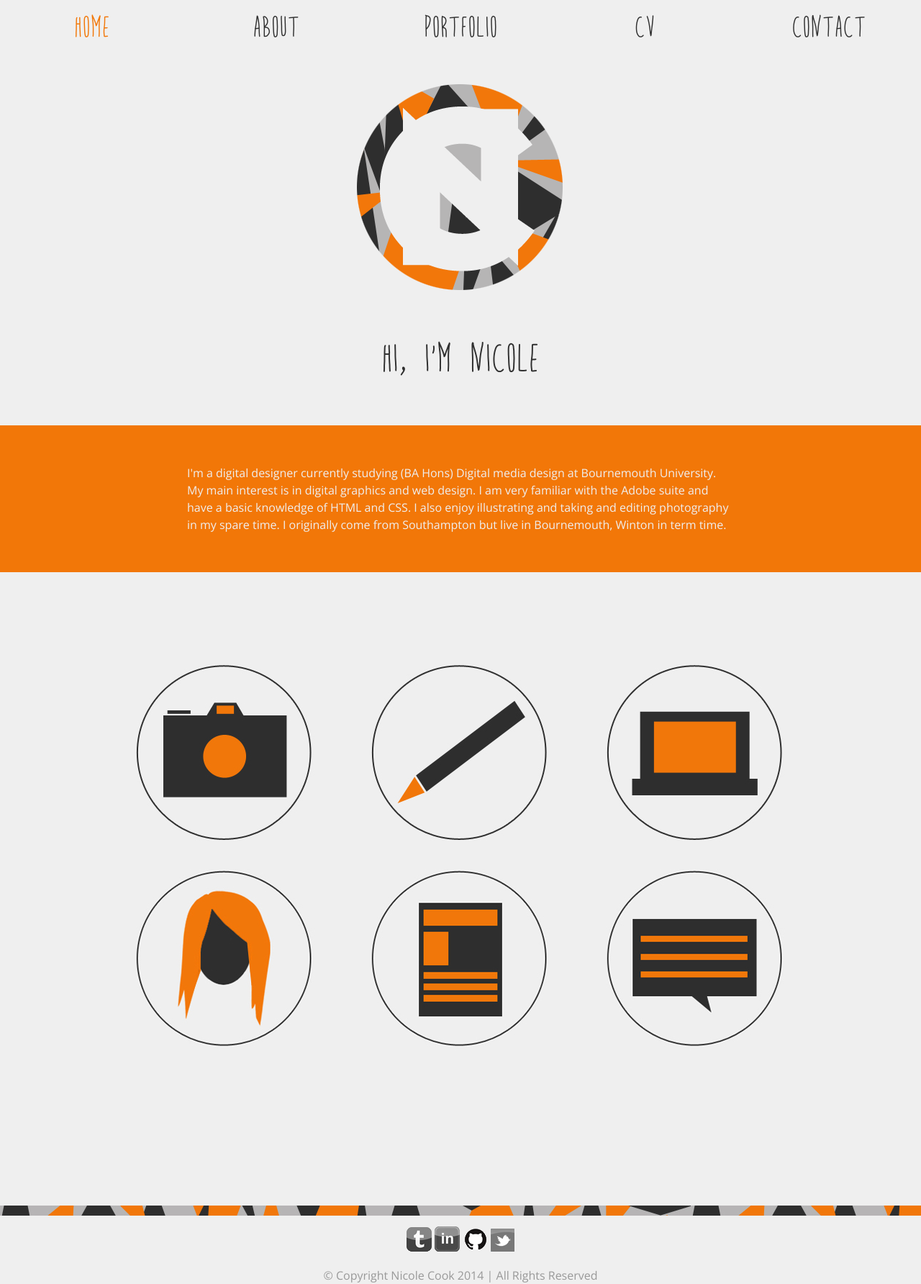
After one commit to nicoleee/portfolio_site, a PHP site: page / in a window 1280 px wide. The commit adds this page. Shown: the whole page at 72% size. Run offline with PHP 8.4, Linux system fonts and the light colour scheme; some libraries are stand-ins or nearby versions.

Commit message:
Created index.php, header & footer partials and main style changes

```diff
--- /dev/null
+++ b/css/queries/_1020.scss
@@ -0,0 +1,5 @@
+//Style changes for resolution 1020 and upwards
+
+.third {
+	width: columns(4);
+}
--- a/css/queries/_base.scss
+++ b/css/queries/_base.scss
@@ -15,6 +15,12 @@
 
 }
 
+/*-------------Colours---------------*/
+
+$orange: #f27708;
+$off-white: #efefef;
+$grey: #2e2e2e;
+
 /*---------Basic Reset---------*/
 
 * {
@@ -31,6 +37,11 @@ html, body {
 	padding: 0 0 0 0;
 	margin: 0 0 0 0;
 	height: 100%;
+}
+
+body {
+	background: $off-white;
+	color: $grey;
 }
 
 /*---------Typography Settings---------*/
@@ -71,6 +82,7 @@ $h4-margin-bottom: 1 * $h4-line;
 
 .h1, .h2, .h3, .h4 {
 	font-family: "Bite Bullet";
+	font-weight: normal;
 }
 
 .h1 {
@@ -100,14 +112,8 @@ $h4-margin-bottom: 1 * $h4-line;
 p {
 	font-size: $base-font-size;
 	line-height: $base-line-height;
-	margin: $h1-margin-top 0 $h1-margin-bottom 0;
+	margin: 1.5rem 0 1.5rem 0;
 }
-
-/*-------------Colours---------------*/
-
-$orange: #f27708;
-$off-white: #efefef;
-$grey: #2e2e2e;
 
 /*-------------Size / Primitives---------------*/
 
@@ -115,14 +121,19 @@ $grey: #2e2e2e;
 	@include clearfix();
 }
 
+.section--full-height {
+	height: 100%;
+}
+
 .container {
 	width: 100%;
 	max-width: 1020px;
 	margin: 0 auto 0 auto;
 	@include clearfix();
+	padding: 0 20px;
 }
 
-.container--padded {
+.section--padded {
 	padding: 30px 0;
 }
 
@@ -172,10 +183,23 @@ img {
 	text-align: center;
 }
 
+//this classes pushes stuff down the navigation height
+.push-down {
+	margin-top: 80px;
+}
+
 /*-------------Text Modiers---------------*/
 
 .text--white {
 	color: $off-white;
+}
+
+.constrained {
+	p {
+		max-width: $measure;
+		margin-left: auto;
+		margin-right: auto;
+	}
 }
 
 /*-------------background Modifers---------------*/
@@ -184,8 +208,65 @@ img {
 	background: $orange;
 }
 
+.background--off-white {
+	background: $off-white;
+}
+
 /*===========================================
 				MAIN THEME
 =============================================*/
 
 /*-------------Navs / Menu Stuff ---------------*/
+
+.nav {
+	position:fixed;
+	top:0;
+	left:0;
+	@include clearfix();
+	ul {
+		padding: 0 0 0 0;
+		margin: 0 0 0 0;
+
+		li {
+			list-style:none;
+			float: left;
+			width: columns(2.4);
+
+			a {
+				display:block;
+				text-align:center;
+				font-family: "Bite Bullet", sans-serif;
+				color: $grey;
+				padding: 10px 15px;
+				text-decoration: none;
+				font-size: 40px;
+
+				&:hover {
+					color: $orange;
+				}
+			}
+		}
+	}
+}
+
+/*-------------Footer Styles---------------*/
+
+.banner {
+	background: url('../media/banner.jpg') repeat-x;
+	height:14px;
+}
+
+.social-links {
+	padding: 15px 0 15px 0;
+	margin: 0 0 0 0;
+	text-align:center;
+	li {
+		display: inline-block;
+		list-style:none;
+	}
+}
+
+.copyright {
+	margin-top: 0;
+	color: #999;
+}
--- /dev/null
+++ b/css/style.css
@@ -0,0 +1,192 @@
+@import url(http://fonts.googleapis.com/css?family=Open+Sans);
+/*---------FONT FACE---------*/
+@font-face {
+  font-family: 'Bite Bullet';
+  src: url("../fonts/bitebullet-webfont.eot");
+  src: url("../fonts/bitebullet-webfont.eot?#iefix") format("embedded-opentype"), url("../fonts/bitebullet-webfont.woff2") format("woff2"), url("../fonts/bitebullet-webfont.woff") format("woff"), url("../fonts/bitebullet-webfont.ttf") format("truetype"), url("../fonts/bitebullet-webfont.svg#bite___bulletmedium") format("svg");
+  font-weight: normal;
+  font-style: normal; }
+/*-------------Colours---------------*/
+/*---------Basic Reset---------*/
+* {
+  -webkit-box-sizing: border-box;
+  -moz-box-sizing: border-box;
+  -ms-box-sizing: border-box;
+  -o-box-sizing: border-box;
+  box-sizing: border-box; }
+
+html {
+  font-size: 1em;
+  line-height: 1.5;
+  font-family: "Open Sans", sans-serif; }
+
+html, body {
+  padding: 0 0 0 0;
+  margin: 0 0 0 0;
+  height: 100%; }
+
+body {
+  background: #efefef;
+  color: #2e2e2e; }
+
+/*---------Typography Settings---------*/
+/*---------Typography---------*/
+.h1, .h2, .h3, .h4 {
+  font-family: "Bite Bullet";
+  font-weight: normal; }
+
+.h1 {
+  font-size: 3.375rem;
+  line-height: 4.5rem;
+  margin: 3rem 0 1.5rem 0; }
+
+.h2 {
+  font-size: 2.25rem;
+  line-height: 3rem;
+  margin: 3rem 0 1.5rem 0; }
+
+.h3 {
+  font-size: 1.5rem;
+  line-height: 1.5rem;
+  margin: 1.5rem 0 1.5rem 0; }
+
+.h4 {
+  font-size: 1rem;
+  line-height: 1.5rem;
+  margin: 1.5rem 0 1.5rem 0; }
+
+p {
+  font-size: 1rem;
+  line-height: 1.5rem;
+  margin: 1.5rem 0 1.5rem 0; }
+
+/*-------------Size / Primitives---------------*/
+.section:before, .section:after {
+  content: " ";
+  display: table; }
+.section:after {
+  clear: both; }
+
+.section--full-height {
+  height: 100%; }
+
+.container {
+  width: 100%;
+  max-width: 1020px;
+  margin: 0 auto 0 auto;
+  padding: 0 20px; }
+  .container:before, .container:after {
+    content: " ";
+    display: table; }
+  .container:after {
+    clear: both; }
+
+.section--padded {
+  padding: 30px 0; }
+
+.full {
+  width: 100%; }
+
+.three-quarters {
+  width: 100%; }
+
+.two-thirds {
+  width: 100%; }
+
+.half {
+  width: 100%; }
+
+.third {
+  width: 100%; }
+
+.quarter {
+  width: 100%; }
+
+img {
+  max-width: 100%; }
+
+.media-holder {
+  text-align: center; }
+
+/*-------------Layout Helpers---------------*/
+.left {
+  float: left; }
+
+.right {
+  float: right; }
+
+.align-center {
+  text-align: center; }
+
+.push-down {
+  margin-top: 80px; }
+
+/*-------------Text Modiers---------------*/
+.text--white {
+  color: #efefef; }
+
+.constrained p {
+  max-width: 760px;
+  margin-left: auto;
+  margin-right: auto; }
+
+/*-------------background Modifers---------------*/
+.background--orange {
+  background: #f27708; }
+
+.background--off-white {
+  background: #efefef; }
+
+/*===========================================
+				MAIN THEME
+=============================================*/
+/*-------------Navs / Menu Stuff ---------------*/
+.nav {
+  position: fixed;
+  top: 0;
+  left: 0; }
+  .nav:before, .nav:after {
+    content: " ";
+    display: table; }
+  .nav:after {
+    clear: both; }
+  .nav ul {
+    padding: 0 0 0 0;
+    margin: 0 0 0 0; }
+    .nav ul li {
+      list-style: none;
+      float: left;
+      width: 20%; }
+      .nav ul li a {
+        display: block;
+        text-align: center;
+        font-family: "Bite Bullet", sans-serif;
+        color: #2e2e2e;
+        padding: 10px 15px;
+        text-decoration: none;
+        font-size: 40px; }
+        .nav ul li a:hover {
+          color: #f27708; }
+
+/*-------------Footer Styles---------------*/
+.banner {
+  background: url("../media/banner.jpg") repeat-x;
+  height: 14px; }
+
+.social-links {
+  padding: 15px 0 15px 0;
+  margin: 0 0 0 0;
+  text-align: center; }
+  .social-links li {
+    display: inline-block;
+    list-style: none; }
+
+.copyright {
+  margin-top: 0;
+  color: #999; }
+
+@media screen and (min-width: 1020px) {
+  .third {
+    width: 33.33333%; } }
+
+/*# sourceMappingURL=style.css.map */
--- a/css/style.scss
+++ b/css/style.scss
@@ -1,3 +1,7 @@
 @import url(http://fonts.googleapis.com/css?family=Open+Sans);
 @import 'defaults.scss';
 @import 'queries/base.scss';
+
+@media screen and (min-width: 1020px) {
+	@import 'queries/1020.scss';
+}
--- /dev/null
+++ b/index.php
@@ -0,0 +1,46 @@
+<?php
+require 'php/header.php';
+?>
+<div class="section section--padded full push-down">
+	<div class="container">
+		<div class="media-holder logo">
+			<img src="media/logo.png" alt="Nicole Cook Logo">
+			<h1 class="h1">Hi, I'm Nicole</h1>
+		</div>
+	</div>
+</div>
+<div class="section section--padded full background--orange">
+	<div class="container constrained">
+		<p class="text--white">I'm a digital designer currently studying (BA Hons) Digital media design at Bournemouth University.
+			My main interest is in digital graphics and web design.
+			I am very familiar with the Adobe suite and have a basic knowledge of HTML and CSS. I also enjoy illustrating
+			and taking and editing photography in my spare time. I originally come from Southampton but live in Bournemouth, Winton
+			in term time.</p>
+	</div>
+</div>
+<div class="section section--padded section--full-height push-down">
+	<div class="container">
+		<div class="third media-holder left">
+			<a href="#"><img src="media/photog.jpg"></a>
+		</div>
+		<div class="third media-holder left">
+			<a href="#"><img src="media/pencil.jpg"></a>
+		</div>
+		<div class="third media-holder left">
+			<a href="#"><img src="media/laptop.jpg"></a>
+		</div>
+		<div class="third media-holder left">
+			<a href="#"><img src="media/about.jpg"></a>
+		</div>
+		<div class="third media-holder left">
+			<a href="#"><img src="media/cv.jpg"></a>
+		</div>
+		<div class="third media-holder left">
+			<a href="#"><img src="media/contact.jpg"></a>
+		</div>
+	</div>
+</div>
+
+<?php
+require 'php/footer.php';
+ ?>
--- /dev/null
+++ b/php/footer.php
@@ -0,0 +1,20 @@
+	<footer class="footer full">
+		<div class="banner"></div>
+		<ul class="social-links">
+				<li>
+					<a href="#"><img src="media/tumblr.png"></a>
+				</li>
+				<li>
+					<a href="#"><img src="media/linkedin.png"></a>
+				</li>
+				<li>
+					<a href="#"><img src="media/github.png"></a>
+				</li>
+				<li>
+					<a href="#"><img src="media/twitter.png"></a>
+				</li>
+		</ul>
+		<p class="align-center copyright"> &copy; Copyright Nicole Cook 2014 | All Rights Reserved</p>
+	</footer>
+	</body>
+</html>
--- /dev/null
+++ b/php/header.php
@@ -0,0 +1,20 @@
+<!DOCTYPE html>
+<html>
+	<head>
+		<title>Nicole Cook | Digital Designer</title>
+		<link rel="stylesheet" href="css/style.css">
+	</head>
+	<body>
+	<div class="section full">
+		<div class="container">
+			<nav class="nav full background--off-white">
+				<ul>
+					<li><a href="#">Home</a></li>
+					<li><a href="#">About</a></li>
+					<li><a href="#">Portfolio</a></li>
+					<li><a href="#">CV</a></li>
+					<li><a href="#">Contact</a></li>
+				</ul>
+			</nav>
+		</div>
+	</div>
```
Also changed, not shown: 2 other files.
